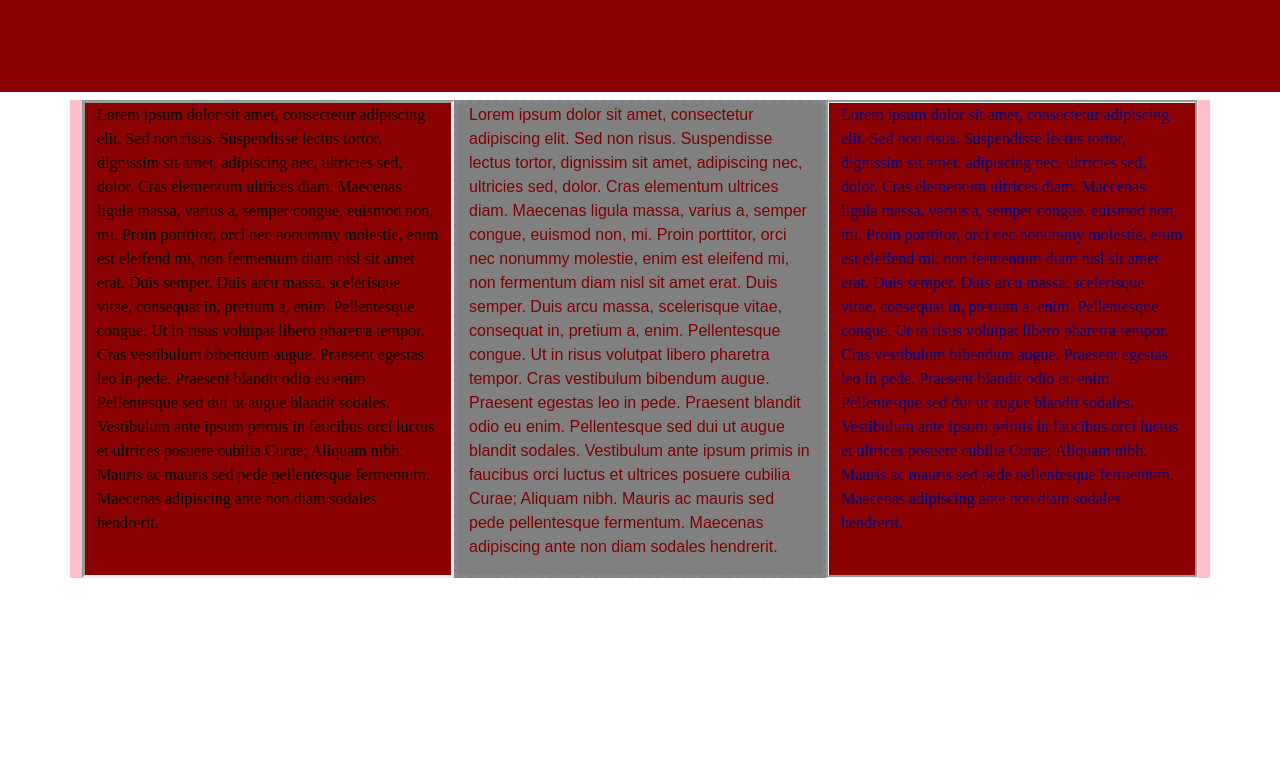
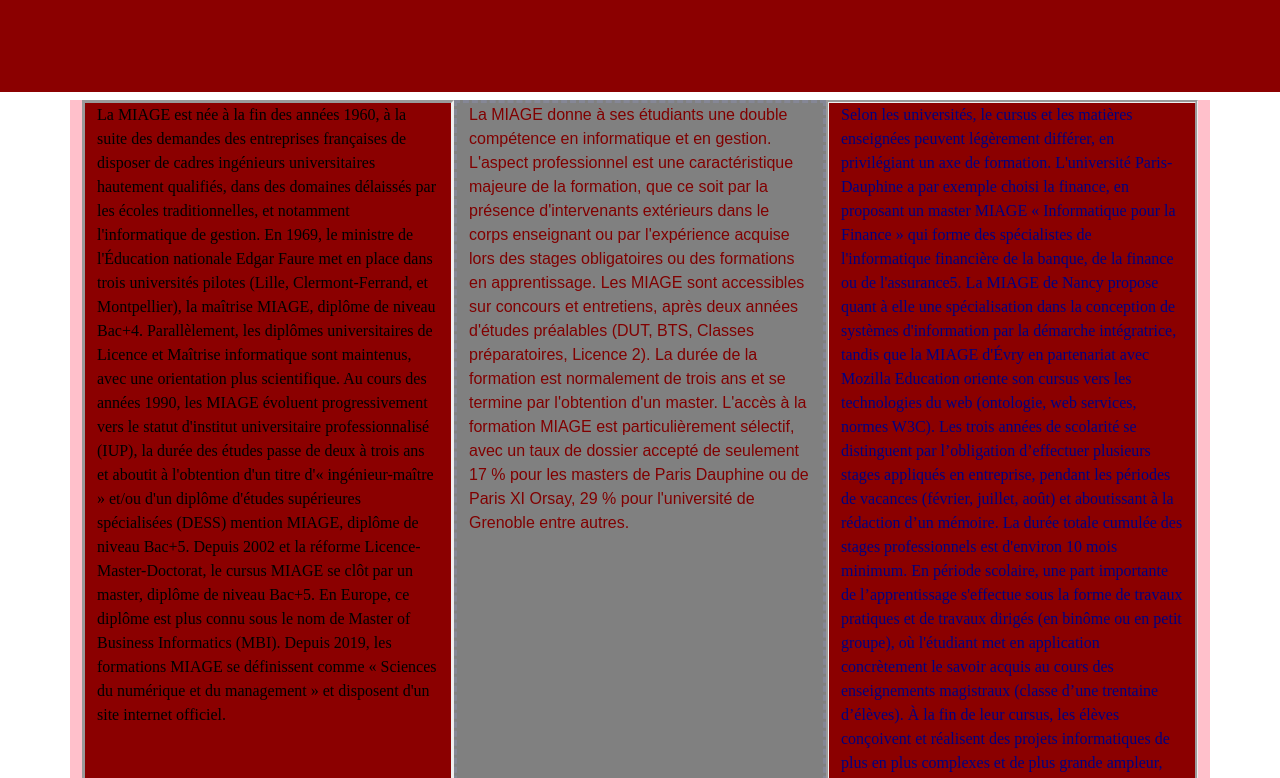
Before and after one commit to ForLunt/Projet_Nuit_info, an Angular app in the folder dashfront/: page / in a window 1280 px wide. Shown: the part 602-1380 px from the top of the page. Before the commit the page ends 1180 px from the top, so only its background shows below. Built offline with nearby package versions, Linux system fonts and the light colour scheme.

Commit message:
modif content

```diff
--- a/dashfront/src/app/components/page-acceuil/page-acceuil.component.html
+++ b/dashfront/src/app/components/page-acceuil/page-acceuil.component.html
@@ -3,13 +3,29 @@
 <div class="container {{bgColor4}}">
     <div class="row">
       <div class="col-sm {{border1}} {{font1}} {{bgColor1}}">
-        <p class="{{color1}}">Lorem ipsum dolor sit amet, consectetur adipiscing elit. Sed non risus. Suspendisse lectus tortor, dignissim sit amet, adipiscing nec, ultricies sed, dolor. Cras elementum ultrices diam. Maecenas ligula massa, varius a, semper congue, euismod non, mi. Proin porttitor, orci nec nonummy molestie, enim est eleifend mi, non fermentum diam nisl sit amet erat. Duis semper. Duis arcu massa, scelerisque vitae, consequat in, pretium a, enim. Pellentesque congue. Ut in risus volutpat libero pharetra tempor. Cras vestibulum bibendum augue. Praesent egestas leo in pede. Praesent blandit odio eu enim. Pellentesque sed dui ut augue blandit sodales. Vestibulum ante ipsum primis in faucibus orci luctus et ultrices posuere cubilia Curae; Aliquam nibh. Mauris ac mauris sed pede pellentesque fermentum. Maecenas adipiscing ante non diam sodales hendrerit.</p>
+        <p class="{{color1}}">La MIAGE est née à la fin des années 1960, à la suite des demandes des entreprises françaises de disposer de cadres ingénieurs universitaires hautement qualifiés, dans des domaines délaissés par les écoles traditionnelles, et notamment l'informatique de gestion. En 1969, le ministre de l'Éducation nationale Edgar Faure met en place dans trois universités pilotes (Lille, Clermont-Ferrand, et Montpellier), la maîtrise MIAGE, diplôme de niveau Bac+4. Parallèlement, les diplômes universitaires de Licence et Maîtrise informatique sont maintenus, avec une orientation plus scientifique.
+
+            Au cours des années 1990, les MIAGE évoluent progressivement vers le statut d'institut universitaire professionnalisé (IUP), la durée des études passe de deux à trois ans et aboutit à l'obtention d'un titre d'« ingénieur-maître » et/ou d'un diplôme d'études supérieures spécialisées (DESS) mention MIAGE, diplôme de niveau Bac+5.
+
+            Depuis 2002 et la réforme Licence-Master-Doctorat, le cursus MIAGE se clôt par un master, diplôme de niveau Bac+5. En Europe, ce diplôme est plus connu sous le nom de Master of Business Informatics (MBI).
+
+            Depuis 2019, les formations MIAGE se définissent comme « Sciences du numérique et du management » et disposent d'un site internet officiel.</p>
       </div>
       <div class="col-sm {{border2}} {{font2}} {{bgColor2}}">
-        <p class="{{color2}}">Lorem ipsum dolor sit amet, consectetur adipiscing elit. Sed non risus. Suspendisse lectus tortor, dignissim sit amet, adipiscing nec, ultricies sed, dolor. Cras elementum ultrices diam. Maecenas ligula massa, varius a, semper congue, euismod non, mi. Proin porttitor, orci nec nonummy molestie, enim est eleifend mi, non fermentum diam nisl sit amet erat. Duis semper. Duis arcu massa, scelerisque vitae, consequat in, pretium a, enim. Pellentesque congue. Ut in risus volutpat libero pharetra tempor. Cras vestibulum bibendum augue. Praesent egestas leo in pede. Praesent blandit odio eu enim. Pellentesque sed dui ut augue blandit sodales. Vestibulum ante ipsum primis in faucibus orci luctus et ultrices posuere cubilia Curae; Aliquam nibh. Mauris ac mauris sed pede pellentesque fermentum. Maecenas adipiscing ante non diam sodales hendrerit.</p>
+        <p class="{{color2}}">La MIAGE donne à ses étudiants une double compétence en informatique et en gestion. L'aspect professionnel est une caractéristique majeure de la formation, que ce soit par la présence d'intervenants extérieurs dans le corps enseignant ou par l'expérience acquise lors des stages obligatoires ou des formations en apprentissage.
+
+            Les MIAGE sont accessibles sur concours et entretiens, après deux années d'études préalables (DUT, BTS, Classes préparatoires, Licence 2). La durée de la formation est normalement de trois ans et se termine par l'obtention d'un master.
+
+            L'accès à la formation MIAGE est particulièrement sélectif, avec un taux de dossier accepté de seulement 17 % pour les masters de Paris Dauphine ou de Paris XI Orsay, 29 % pour l'université de Grenoble entre autres.</p>
       </div>
       <div class="col-sm {{border3}} {{font3}} {{bgColor3}}">
-        <p class="{{color3}}">Lorem ipsum dolor sit amet, consectetur adipiscing elit. Sed non risus. Suspendisse lectus tortor, dignissim sit amet, adipiscing nec, ultricies sed, dolor. Cras elementum ultrices diam. Maecenas ligula massa, varius a, semper congue, euismod non, mi. Proin porttitor, orci nec nonummy molestie, enim est eleifend mi, non fermentum diam nisl sit amet erat. Duis semper. Duis arcu massa, scelerisque vitae, consequat in, pretium a, enim. Pellentesque congue. Ut in risus volutpat libero pharetra tempor. Cras vestibulum bibendum augue. Praesent egestas leo in pede. Praesent blandit odio eu enim. Pellentesque sed dui ut augue blandit sodales. Vestibulum ante ipsum primis in faucibus orci luctus et ultrices posuere cubilia Curae; Aliquam nibh. Mauris ac mauris sed pede pellentesque fermentum. Maecenas adipiscing ante non diam sodales hendrerit.</p>
+        <p class="{{color3}}">Selon les universités, le cursus et les matières enseignées peuvent légèrement différer, en privilégiant un axe de formation. L'université Paris-Dauphine a par exemple choisi la finance, en proposant un master MIAGE « Informatique pour la Finance » qui forme des spécialistes de l'informatique financière de la banque, de la finance ou de l'assurance5. La MIAGE de Nancy propose quant à elle une spécialisation dans la conception de systèmes d'information par la démarche intégratrice, tandis que la MIAGE d'Évry en partenariat avec Mozilla Education oriente son cursus vers les technologies du web (ontologie, web services, normes W3C).
+
+            Les trois années de scolarité se distinguent par l’obligation d’effectuer plusieurs stages appliqués en entreprise, pendant les périodes de vacances (février, juillet, août) et aboutissant à la rédaction d’un mémoire. La durée totale cumulée des stages professionnels est d'environ 10 mois minimum.
+
+            En période scolaire, une part importante de l’apprentissage s'effectue sous la forme de travaux pratiques et de travaux dirigés (en binôme ou en petit groupe), où l'étudiant met en application concrètement le savoir acquis au cours des enseignements magistraux (classe d’une trentaine d’élèves). À la fin de leur cursus, les élèves conçoivent et réalisent des projets informatiques de plus en plus complexes et de plus grande ampleur, basés sur des cas réels, et comparables à ceux auxquels ils seront confrontés au cours de leur vie professionnelle.
+
+            En sciences de gestion, les étudiants participent également à un « jeu d'entreprise », simulant la vie d’une entreprise virtuelle sur plusieurs années, et leur permettant d’appréhender les contraintes liées à la direction de société.</p>
       </div>
     </div>
 </div>
```
